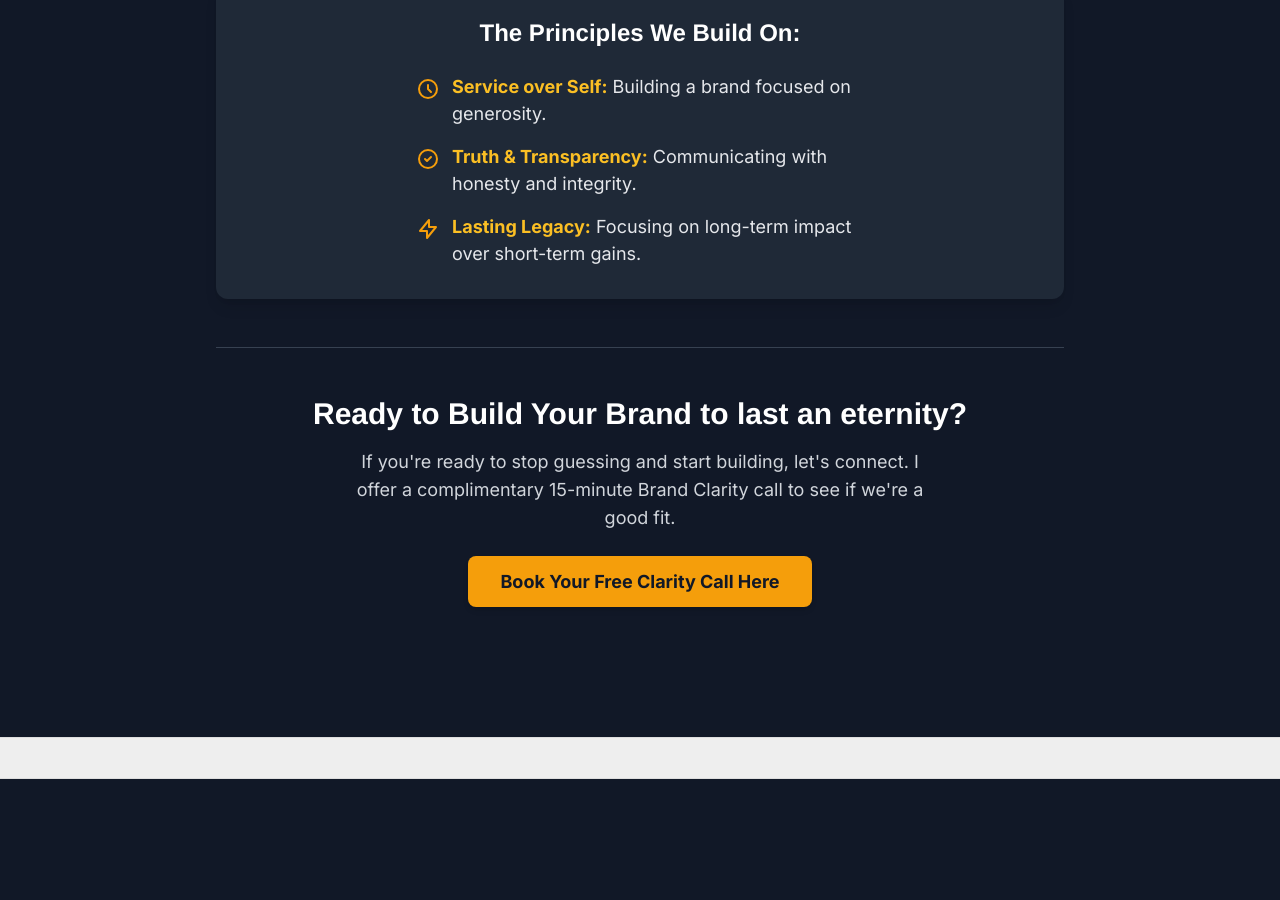
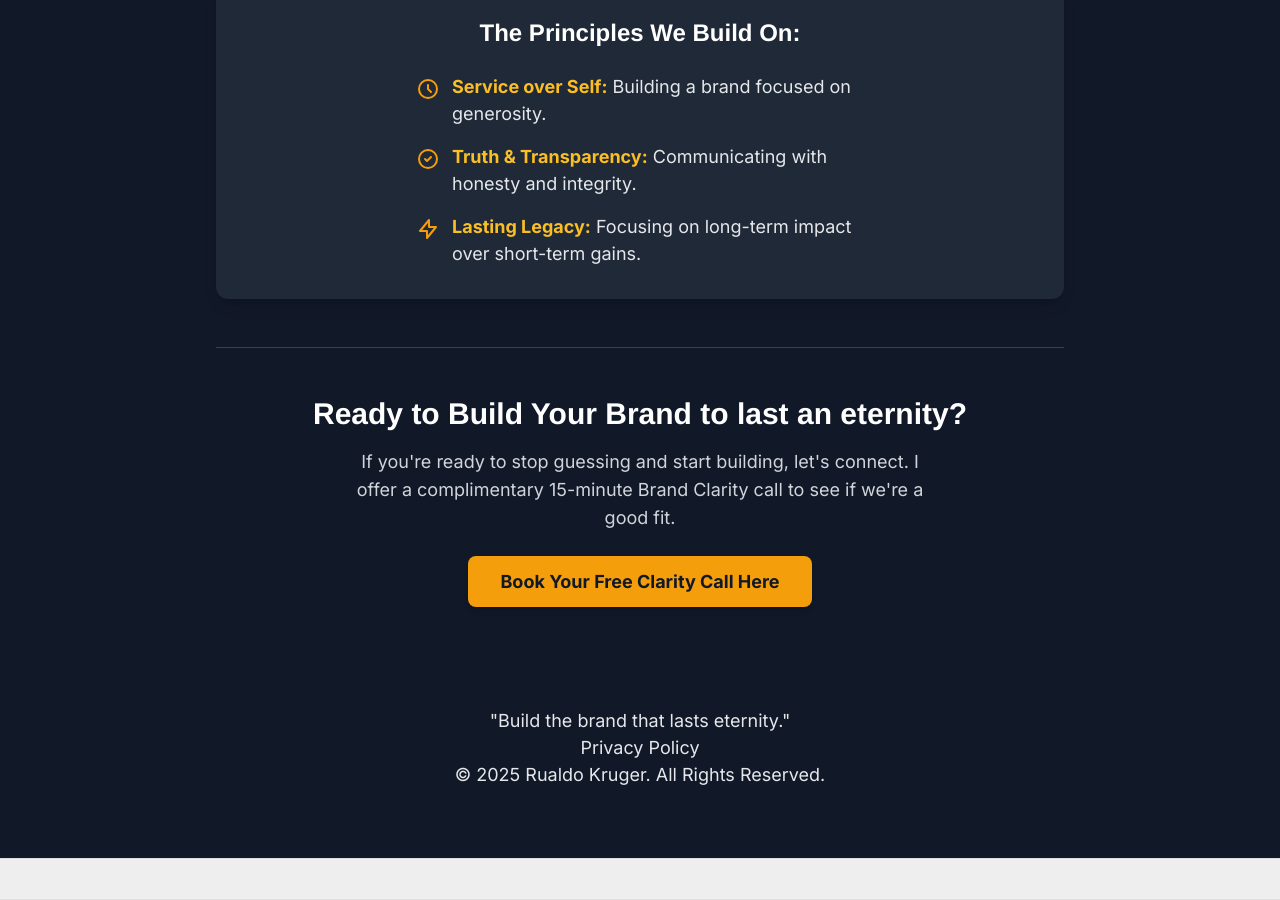
Before and after one commit to rualdo12/Rualdo-Kruger.github.io, a Jekyll site: the page built from index.html, in a window 1280 px wide and 900 px high, scrolled down 1581 px. Built offline with Jekyll 4.4.1, drawn with Linux system fonts in a browser that asks for light colours; nearby versions of some CDN libraries; before the commit the page ends 2360 px from its top, so only the background shows below that.

Commit message:
Update index.html

```diff
--- a/index.html
+++ b/index.html
@@ -14,6 +14,7 @@
     <link rel="preconnect" href="https://fonts.googleapis.com">
     <link rel="preconnect" href="https://fonts.gstatic.com" crossorigin>
     <link href="https://fonts.googleapis.com/css2?family=Inter:wght@400;500;700;800&display=swap" rel="stylesheet">
+    <link rel="icon" href="{{ site.baseurl }}/images/favicon.png" type="image/png">
     <style>
         /* Use the Inter font family defined in the head */
         body {
@@ -37,6 +38,11 @@
                 <a href="{{ site.baseurl }}/" class="hover:text-amber-400 transition-colors">Home</a>
                 <a href="{{ site.baseurl }}/about" class="hover:text-amber-400 transition-colors">About</a>
                 <a href="{{ site.baseurl }}/study" class="hover:text-amber-400 transition-colors">Study</a>
+            </div>
+            <div class="nav-favicon">
+                <a href="index.html">
+                    <img src="./images/favicon.png" alt="SHOCKWAVE Favicon">
+                </a>
             </div>
         </nav>
     </div>
@@ -115,8 +121,18 @@
                 Book Your Free Clarity Call Here
             </a>
         </section>
-
     </main>
 
+    <footer class="main-footer">
+        <p class="footer-slogan">"Build the brand that lasts eternity."</p>
+        <ul class="social-links">
+            <li><a href="https://www.facebook.com/rualdo.kruger.3" target="_blank" aria-label="Facebook"><i class="fab fa-facebook-f"></i></a></li>
+            <li><a href="https://www.linkedin.com/company/107050729" target="_blank" aria-label="LinkedIn"><i class="fab fa-linkedin-in"></i></a></li>
+        </ul>
+        <div class="footer-links">
+            <a href="legal.html">Privacy Policy</a>
+        </div>
+        <p>© 2025 Rualdo Kruger. All Rights Reserved.</p>
+    </footer>
 </body>
 </html>
```
